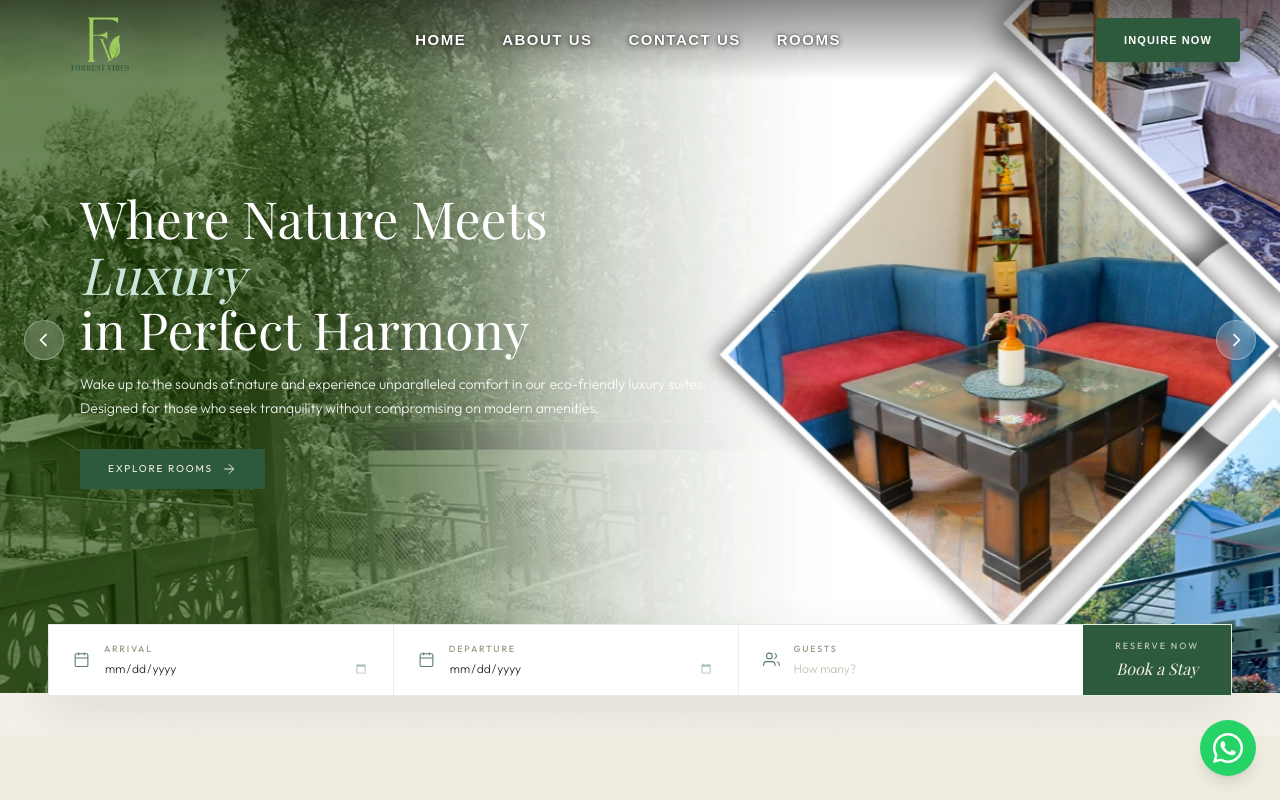
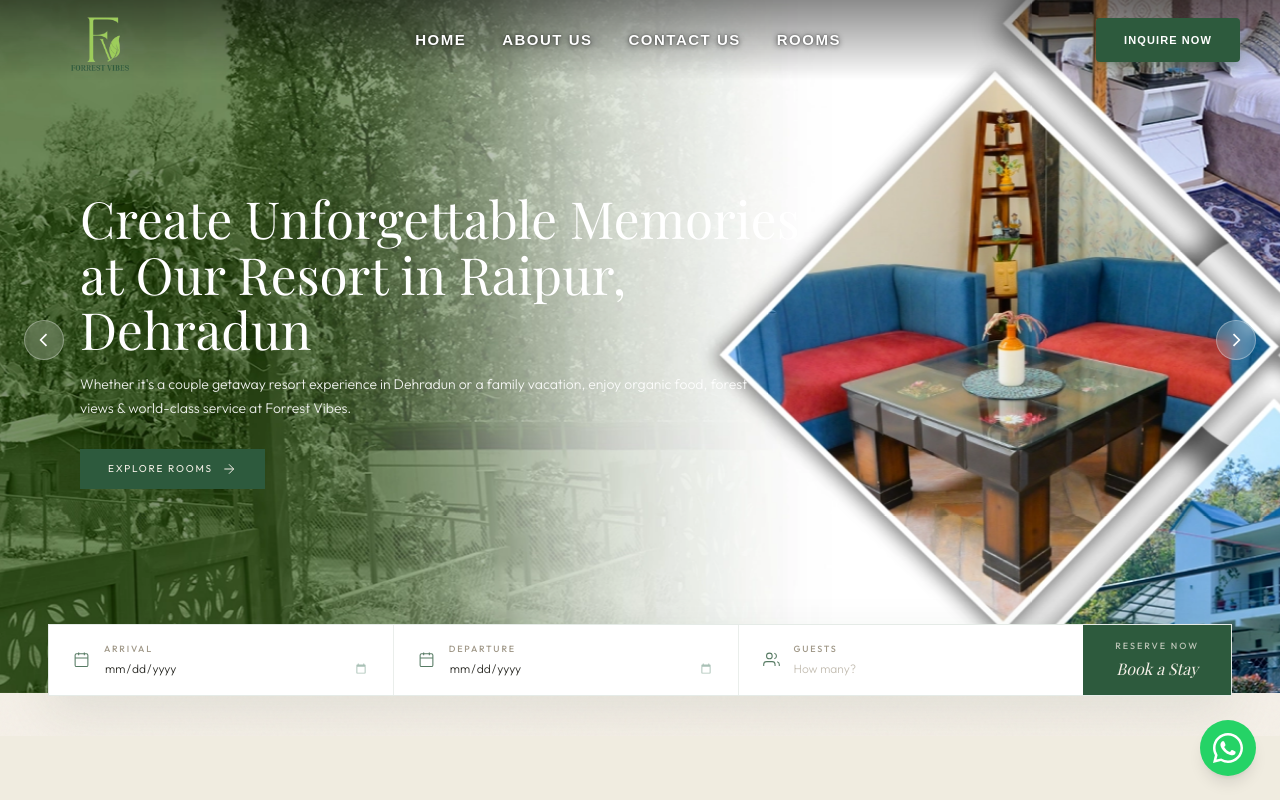
Before and after one commit to gagan6396/forest-vibes, a Next.js app: page /home in a window 1280 px wide. Shown: the top 800 px of the page. Built offline with nearby package versions, Linux system fonts and the light colour scheme; a web font is replaced by a local one.

Commit message:
meta title and meta description change also change the hero secition heading and desc change

```diff
--- a/app/(site)/home/HeroSection.tsx
+++ b/app/(site)/home/HeroSection.tsx
@@ -9,33 +9,28 @@
     id: 1,
     imageDesktop: "bann1.webp",
     imageMobile: "home2.jpeg",
-    title: "Your Home Away,",
-    emphasis: "Reimagined",
-    subtitle: "for the Extraordinary",
+    title: "Forrest Vibes – Couple Getaway Resort in Raipur, Dehradun",
     description:
-      "Immerse Yourself in Elegance and Comfort at Forrest Vibes. Our Exceptional Accommodations, Impeccable Service, and Unrivaled Hospitality Await Your Arrival. Your Perfect Getaway Starts Here.",
+      "Escape to Forrest Vibes, a luxury resort in Raipur, Dehradun offering a perfect couple getaway with organic food, forest views, pool & cozy cottages.",
     mobileOnly: true, // Show only image on mobile
   },
   {
     id: 2,
     imageDesktop: "ban3.webp",
     imageMobile: "home-2.jpeg",
-    title: "Where Nature Meets",
-    emphasis: "Luxury",
-    subtitle: "in Perfect Harmony",
+    title: "Create Unforgettable Memories at Our Resort in Raipur, Dehradun",
     description:
-      "Wake up to the sounds of nature and experience unparalleled comfort in our eco-friendly luxury suites. Designed for those who seek tranquility without compromising on modern amenities.",
+      "Whether it's a couple getaway resort experience in Dehradun or a family vacation, enjoy organic food, forest views & world-class service at Forrest Vibes.",
     mobileOnly: true,
   },
   {
     id: 3,
     imageDesktop: "ban4.webp",
     imageMobile: "home-3.jpeg",
-    title: "Create Unforgettable",
-    emphasis: "Memories",
-    subtitle: "with Your Loved Ones",
+    title: "Where Nature Meets Luxury at Our Resort in Raipur, Dehradun",
+
     description:
-      "Whether it's a romantic getaway or a family vacation, our curated experiences and world-class service ensure every moment becomes a cherished memory.",
+      "Wake up to eco-friendly luxury at this couple getaway resort in Dehradun, with organic food and tranquil forest views -comfort without compromise.",
     mobileOnly: true,
   },
 ];
@@ -482,7 +477,7 @@
                   <div className="relative z-20 flex flex-col justify-center h-full px-5 md:px-12 lg:px-20">
                     <div className="max-w-3xl">
                       <h1
-                        className="text-white leading-[1.2] md:leading-[1.08] mb-3 md:mb-4 anim-fade-up-2"
+                        className="text-white leading-[1.2] md:leading-[1.08] mb-5 md:mb-4 anim-fade-up-2"
                         style={{
                           fontFamily: "'Playfair Display', serif",
                           fontSize: "clamp(1.8rem, 4vw, 3.5rem)",
@@ -491,9 +486,7 @@
                       >
                         {slide.title}
                         <br />
-                        <em className="italic text-[#c8e6d9]">{slide.emphasis}</em>
-                        <br />
-                        {slide.subtitle}
+
                       </h1>
 
                       <p
--- a/app/layout.tsx
+++ b/app/layout.tsx
@@ -13,8 +13,8 @@
 });
 
 export const metadata: Metadata = {
-  title: "Forrest Vibes | Luxury Nature Resort & Stay",
-  description: " Looking for the best nature retreat? Forrest Vibes offers luxury cottages, organic dining, and scenic forest trails. Perfect for families, couples, and nature lovers.",
+  title: "Forrest Vibes | Luxury Resort in Raipur, Dehradun",
+  description: "Escape to Forrest Vibes, a couple getaway resort in Raipur, Dehradun with organic food, luxury cottages & forest trails. Book your nature retreat today.",
 };
 
 const schemaData = {
```
